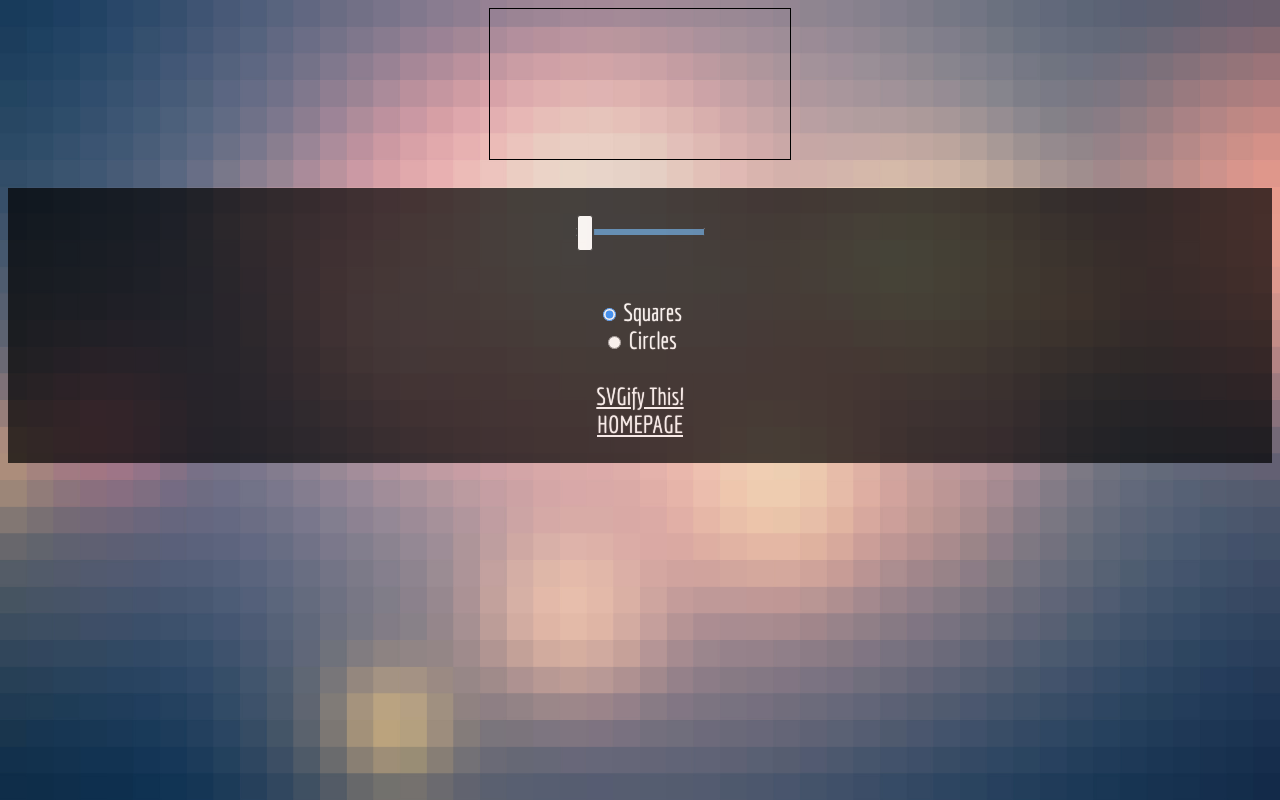
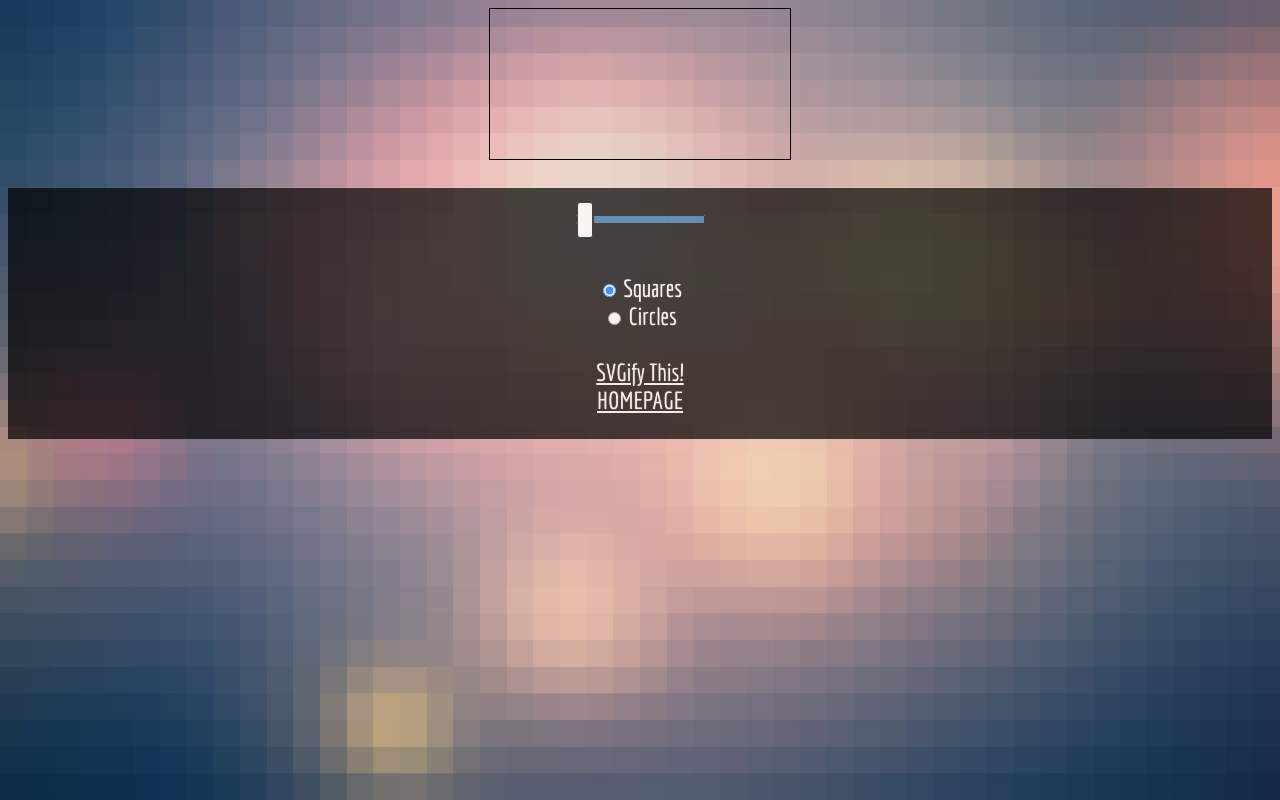
Before and after one commit to TheDen/mosaic-o-matic, a website: page index.html in a window 1280 px wide. Drawn offline with Linux system fonts and the light colour scheme.

Commit message:
refactor

```diff
--- a/public/stylesheet.css
+++ b/public/stylesheet.css
@@ -44,8 +44,7 @@ h1 {
 
 div.slider {
     text-align: center;
-@track-color: #424242;
-@thumb-color: #555bc8;
+    font-size: 2px;
     }
 
 
@@ -66,7 +65,7 @@ div.tbox {
 input[type=range] {
   -webkit-appearance: none;
 //  width: 100%;
-  margin: 13.8px 0;
+//  margin: 13.8px 0;
 }
 input[type=range]:focus {
   outline: none;
```
